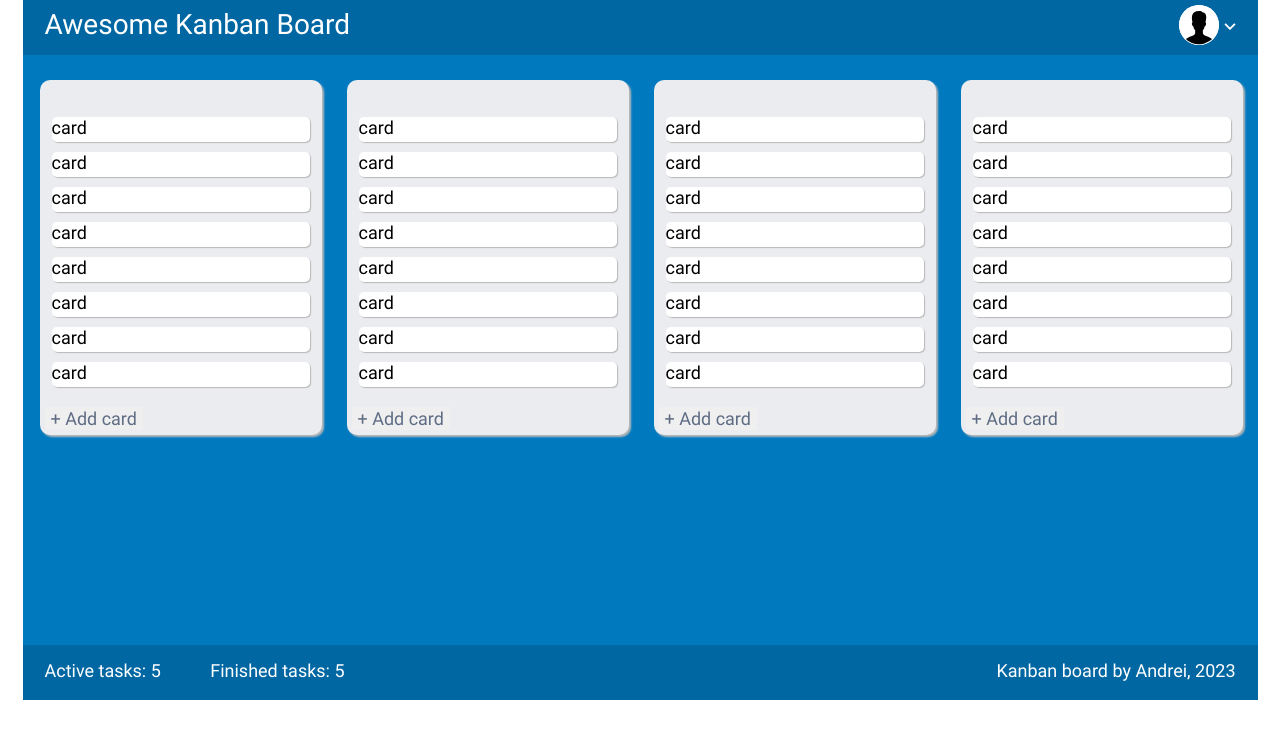
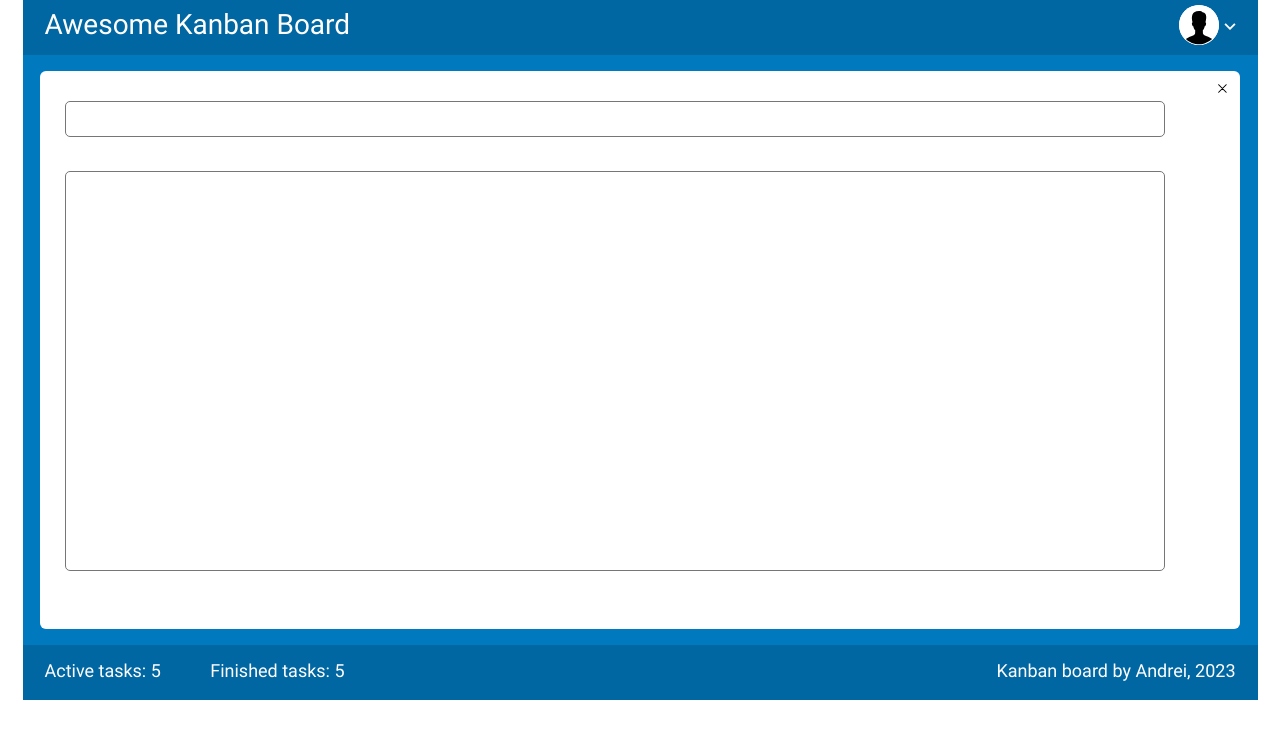
Before and after one commit to SlavikLiabin/kanban-board-final, a React (Create React App) app: page / in a window 1280 px wide. Shown: the top 738 px of the page. Built offline with nearby package versions, Linux system fonts and the light colour scheme.

Commit message:
initial commit

```diff
--- a/src/App.tsx
+++ b/src/App.tsx
@@ -4,6 +4,7 @@ import { Layout } from './Components/Layout/layout';
 import { Header } from './Components/Header/header';
 import { Footer } from './Components/Footer/footer';
 import { Board } from './Components/Board/board';
+import { CardDetail } from './Components/Board/CardDetail/cardDetail';
 
 
 function App() {
@@ -12,7 +13,8 @@ function App() {
             <Layout>
                 <Header />
                     <main>
-                        <Board />
+                        <CardDetail />
+                        {/* <Board /> */}
                     </main>
                 <Footer />
             </Layout>
--- a/src/Components/Board/CardDetail/cardDetail.module.css
+++ b/src/Components/Board/CardDetail/cardDetail.module.css
@@ -0,0 +1,42 @@
+.containerDetail {
+    display: flex;
+    justify-content: center;
+    align-items: center;
+    width: 1235px;
+    height: 590px;
+}
+
+.windowDetail {
+    display: flex;
+    width: 1200px;
+    height: 558px;
+    border-radius: 6px;
+    background-color: white;
+}
+
+.wrapperTextArea {
+    width: 1100px;
+    height: 500px;
+}
+
+.name {
+    width: 100%;
+    max-height: 50px;
+    border-radius: 5px;
+    margin: 30px 0px 0px 25px;
+    outline: none;
+    resize: none;
+}
+
+.description {
+    width: 100%;
+    height: 400px;
+    margin: 30px 0px 0px 25px;
+    border-radius: 5px;
+    outline: none;
+    resize: none;
+}
+
+.cross {
+    margin: 5px 0px 0px 70px;
+}
--- a/src/Components/Board/CardDetail/cardDetail.tsx
+++ b/src/Components/Board/CardDetail/cardDetail.tsx
@@ -1,8 +1,23 @@
+import style from './cardDetail.module.css'
+import { SvgCross } from '../../Shared/Svg/svgCross';
+import { ButtonСross } from '../../Shared/Buttons/buttonСross';
+
+
 export const CardDetail = () => {
 
     return (
-        <div>
-            cardDetail
+        <div className={style.containerDetail}>
+            <div className={style.windowDetail}>
+                <div className={style.wrapperTextArea}>
+                    <textarea className={style.name}></textarea>
+                    <textarea className={style.description}></textarea>
+                </div>
+                <div className={style.cross}>
+                    <ButtonСross>
+                        <SvgCross />
+                    </ButtonСross>
+                </div>
+            </div>
         </div>
     )
 }
--- /dev/null
+++ b/src/Components/Hooks/Task/taskContext.tsx
@@ -0,0 +1 @@
+export{}
--- /dev/null
+++ b/src/Components/Hooks/Task/taskProvider.tsx
@@ -0,0 +1 @@
+export{}
--- /dev/null
+++ b/src/Components/Hooks/Task/useTask.tsx
@@ -0,0 +1 @@
+export{}
--- a/src/index.css
+++ b/src/index.css
@@ -1,8 +1,7 @@
 body {
   margin: 0;
-  font-family: -apple-system, BlinkMacSystemFont, 'Segoe UI', 'Roboto', 'Oxygen',
-    'Ubuntu', 'Cantarell', 'Fira Sans', 'Droid Sans', 'Helvetica Neue',
-    sans-serif;
+  font-family: 'Roboto',
+  sans-serif;
   -webkit-font-smoothing: antialiased;
   -moz-osx-font-smoothing: grayscale;
 }
@@ -11,3 +10,7 @@ code {
   font-family: source-code-pro, Menlo, Monaco, Consolas, 'Courier New',
     monospace;
 }
+
+* {
+  box-sizing: border-box;
+}
```
